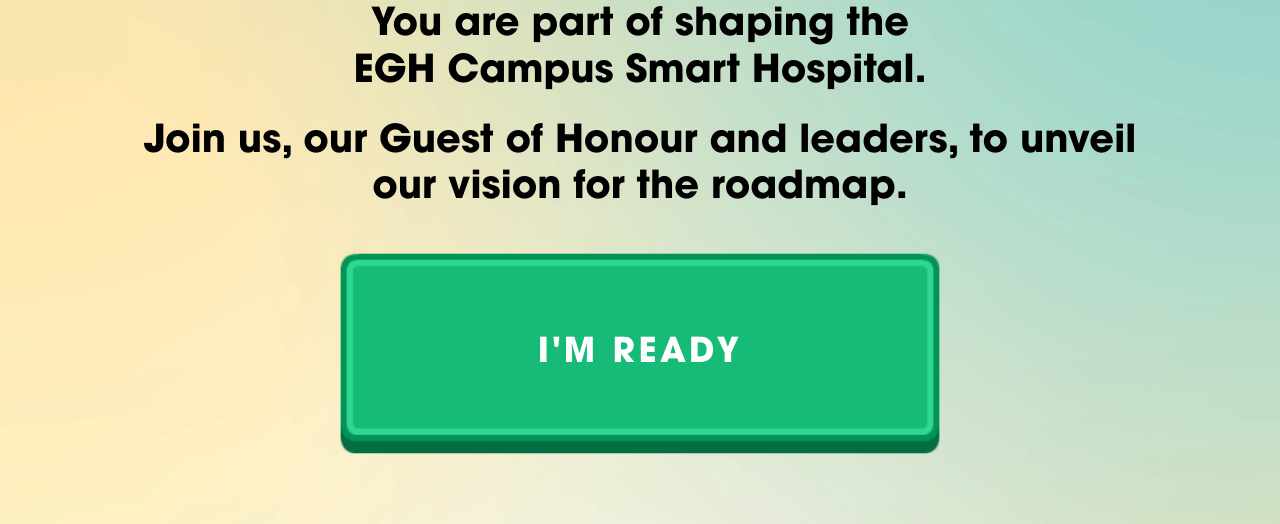
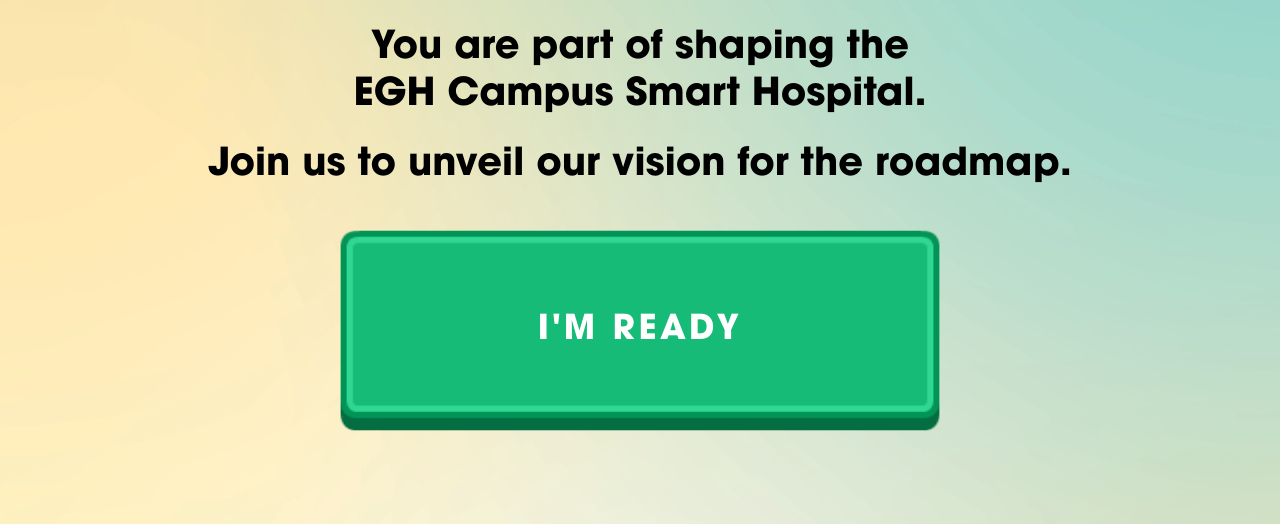
Before and after one commit to kuro2mu/kuromu, a plain HTML site: page index.html in a window 1280 px wide. Shown: the part 276-800 px from the top of the page. Drawn offline with Linux system fonts and the light colour scheme.

Commit message:
Add files via upload

```diff
--- a/index.html
+++ b/index.html
@@ -23,7 +23,7 @@
                 You are part of shaping the
                 <span class="no-break">EGH Campus Smart Hospital.</span>
             </p>
-            <p class="header-tagline">Join us, our Guest of Honour and leaders, to unveil our vision for the roadmap.
+            <p class="header-tagline">Join us to unveil our vision for the roadmap.
             </p>
         </div>
     </header>
```
